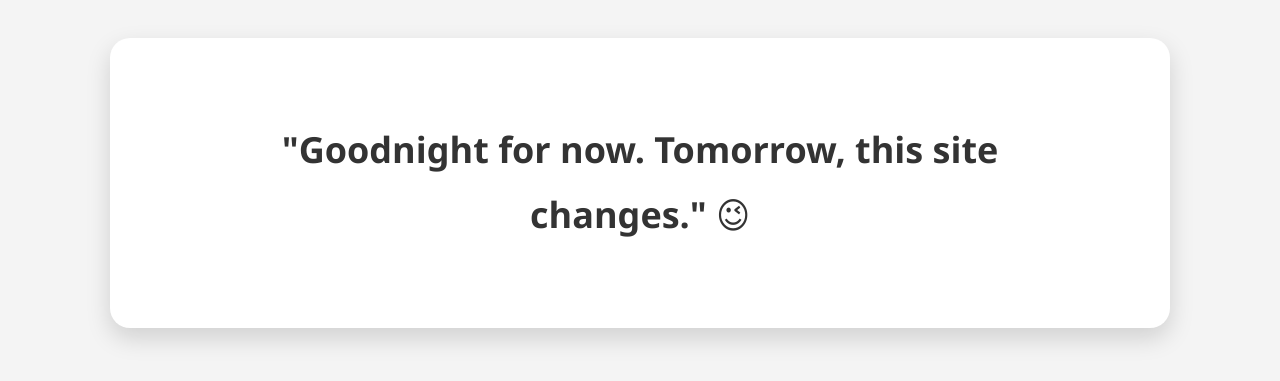
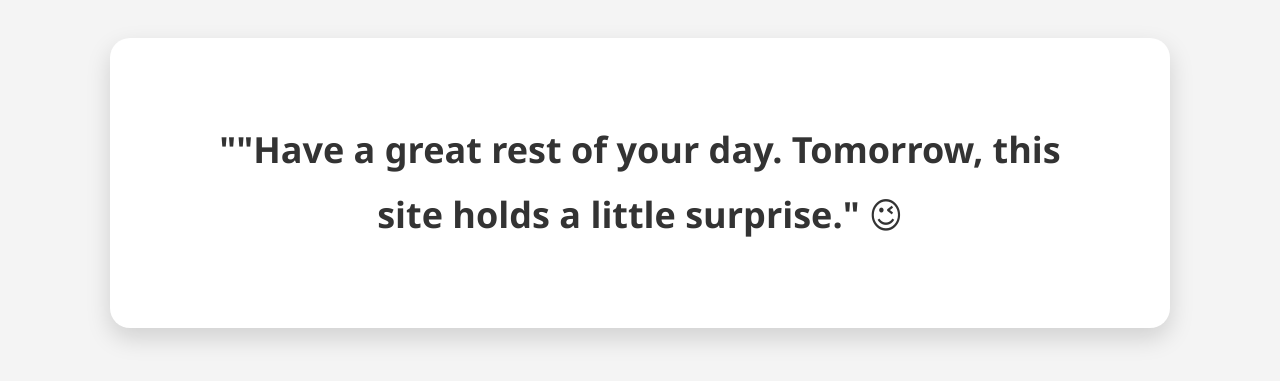
Before and after one commit to PoorvaSonawane/message, a plain HTML site: page Content.html in a window 1280 px wide. Shown: the part 217-598 px from the top of the page. Drawn offline with Linux system fonts and the light colour scheme; no server answers.

Commit message:
Update Content.html

```diff
--- a/Content.html
+++ b/Content.html
@@ -44,7 +44,7 @@
 
   <div class="container">
 
-        <p>"Goodnight for now. Tomorrow, this site changes."
+        <p>""Have a great rest of your day. Tomorrow, this site holds a little surprise."
         <span role="img" aria-label="winking eye">😉</span>
         </p>
     </div>
```
